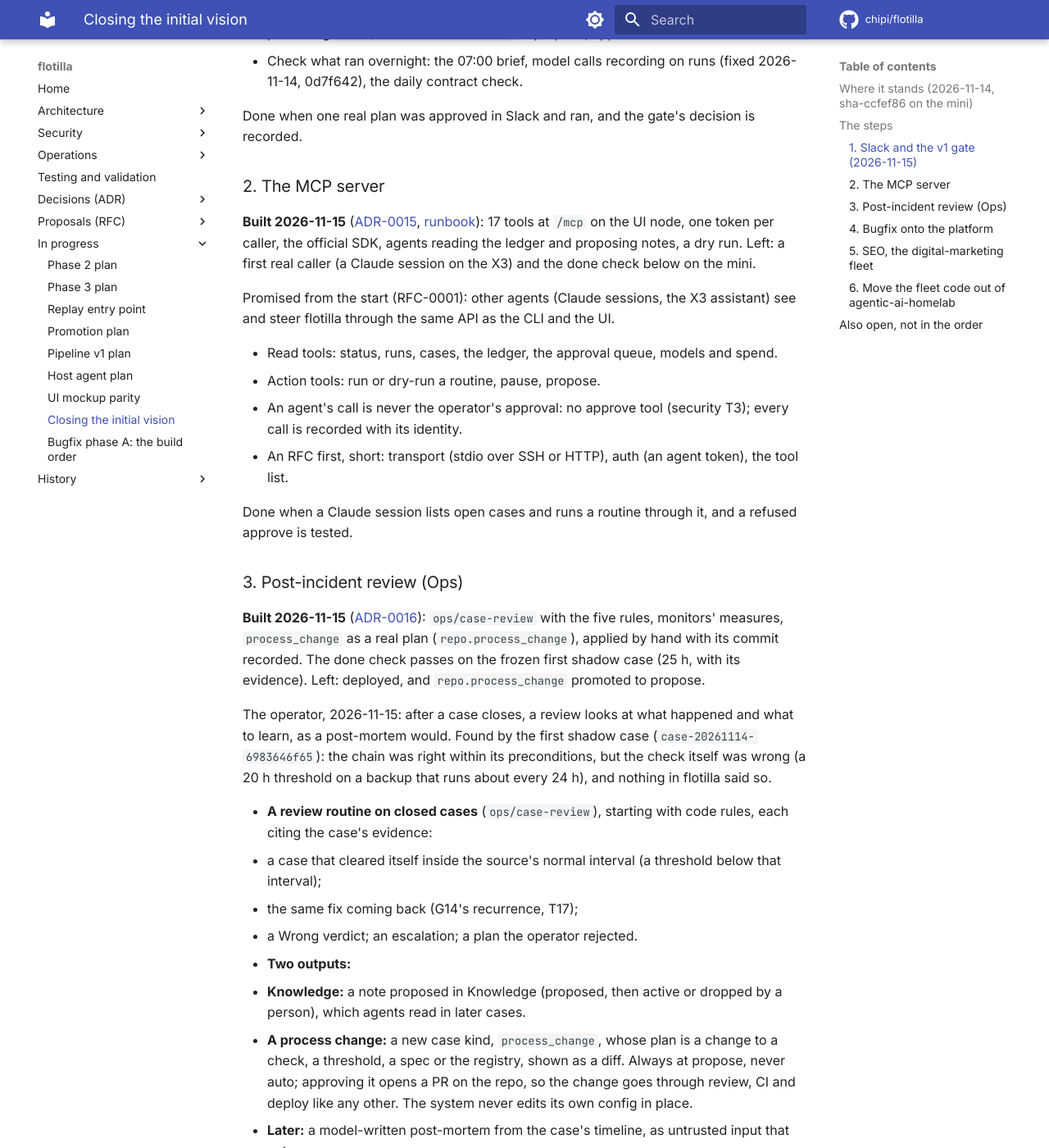
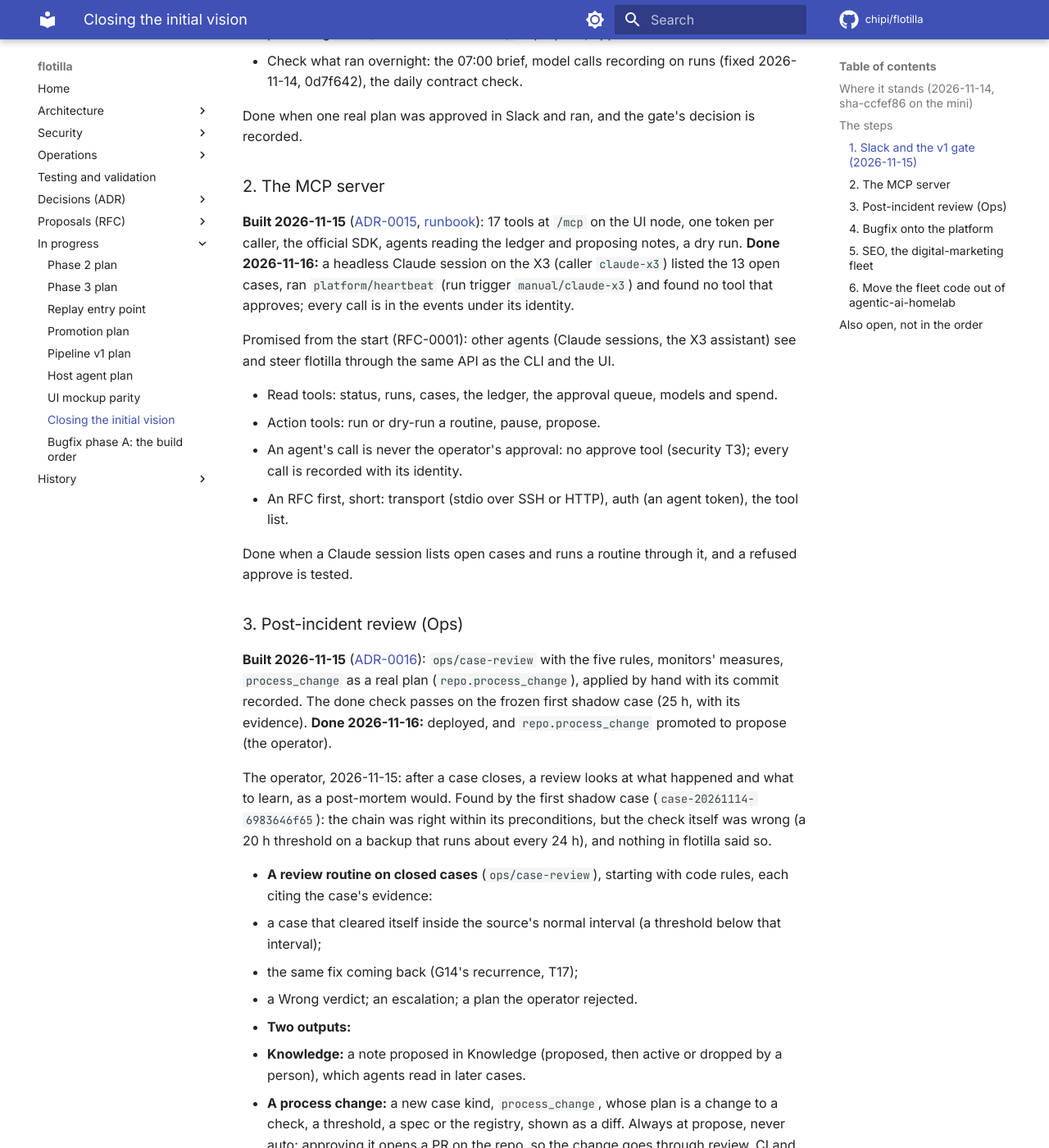
Before and after one commit to chipi/flotilla, an MkDocs documentation site: the page built from docs/wip/vision-plan.md, in a window 1280 px wide and 1400 px high, scrolled down 1339 px. Shown: the whole window at 82% size. Built offline with MkDocs 1.6.1 and Material for MkDocs 9.7.7, drawn with Linux system fonts in a browser that asks for light colours; comment, search, counter and statistics services are not loaded; some of the changed text lies outside the part shown.

Commit message:
vision plan: steps 2, 3 and 6 done (MCP's first caller, process_change at propose, the homelab fleet code removed)
Co-Authored-By: Claude Opus 5.5 <noreply@anthropic.com>
Claude-Session: https://claude.ai/code/session_01DJqN6sxKNTCgKDsvQvKKZd

```diff
--- a/docs/wip/vision-plan.md
+++ b/docs/wip/vision-plan.md
@@ -43,8 +43,9 @@ Done when one real plan was approved in Slack and ran, and the gate's decision i
 
 **Built 2026-11-15** ([ADR-0015](../adr/ADR-0015-mcp-server.md), [runbook](../operations/mcp.md)):
 17 tools at `/mcp` on the UI node, one token per caller, the official SDK, agents reading the ledger
-and proposing notes, a dry run. Left: a first real caller (a Claude session on the X3) and the done
-check below on the mini.
+and proposing notes, a dry run. **Done 2026-11-16:** a headless Claude session on the X3 (caller
+`claude-x3`) listed the 13 open cases, ran `platform/heartbeat` (run trigger `manual/claude-x3`) and
+found no tool that approves; every call is in the events under its identity.
 
 Promised from the start (RFC-0001): other agents (Claude sessions, the X3 assistant) see and steer
 flotilla through the same API as the CLI and the UI.
@@ -63,7 +64,8 @@ tested.
 **Built 2026-11-15** ([ADR-0016](../adr/ADR-0016-post-incident-review.md)): `ops/case-review` with
 the five rules, monitors' measures, `process_change` as a real plan (`repo.process_change`), applied
 by hand with its commit recorded. The done check passes on the frozen first shadow case (25 h, with
-its evidence). Left: deployed, and `repo.process_change` promoted to propose.
+its evidence). **Done 2026-11-16:** deployed, and `repo.process_change` promoted to propose (the
+operator).
 
 The operator, 2026-11-15: after a case closes, a review looks at what happened and what to learn, as
 a post-mortem would. Found by the first shadow case (`case-20261114-6983646f65`): the chain was right
@@ -130,6 +132,10 @@ Done when the design is accepted and the first routine runs in shadow.
 
 ### 6. Move the fleet code out of agentic-ai-homelab
 
+**Done 2026-11-16** (agentic-ai-homelab 9e3ab73): `fleetd/`, `signal-fleet/` and `bugfix-fleet/` removed;
+the mini's `com.homelab.fleetd` and `com.homelab.bugfix-metrics` jobs retired (archived in
+`~/flotilla/retired/`); their three alert rules deleted; fleet-eval-data's scripts read flotilla's copy.
+
 - Check that nothing on the mini or the DGX runs the homelab copies (launchd jobs, crontabs, deploy
   scripts reading them).
 - Delete `fleetd/`, `signal-fleet/`, `bugfix-fleet/` there, with a pointer to flotilla.
```
